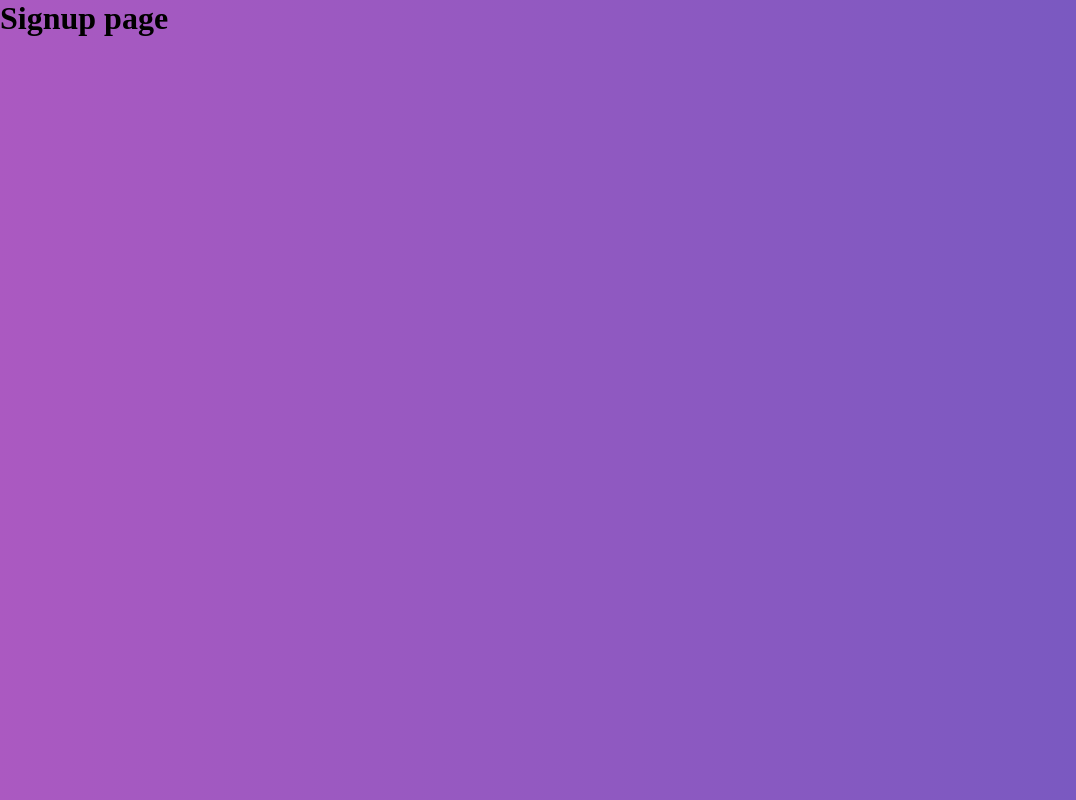
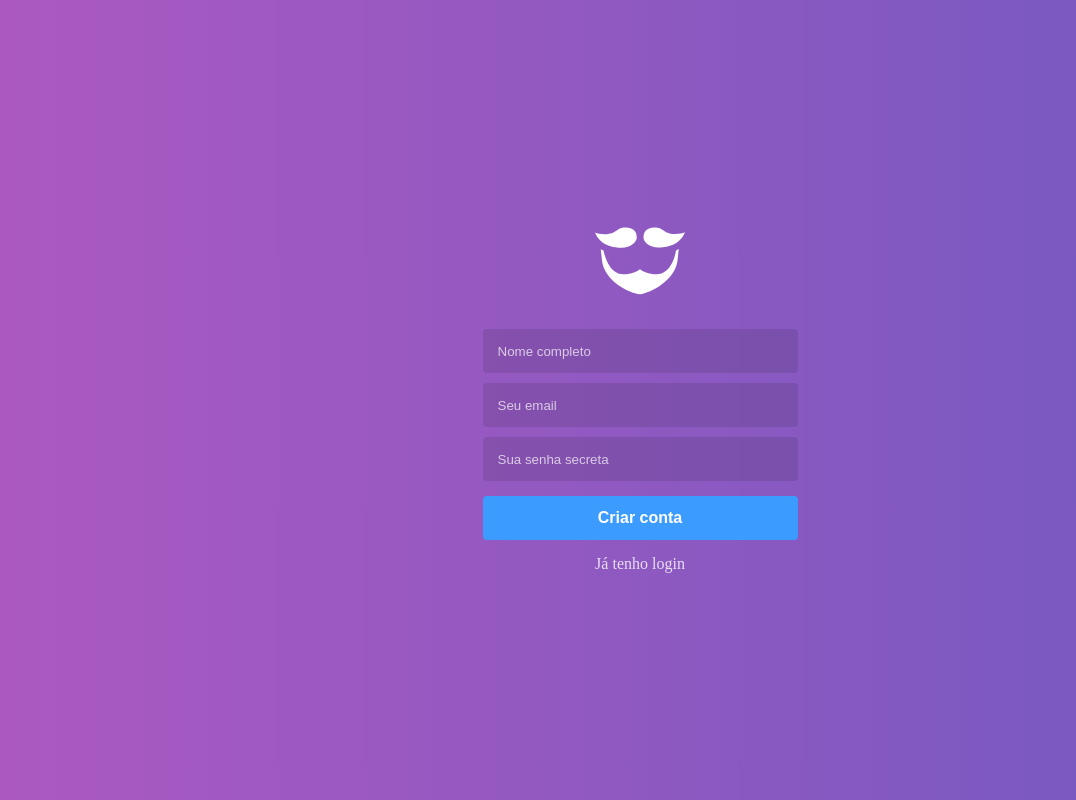
Before and after one commit to barreirabruno/gobarberfront, a React (Create React App) app: page /register in a window 1280 px wide. Shown: the whole page, without its empty margins (0-1076 px from the left). Built offline with nearby package versions, Linux system fonts and the light colour scheme.

Commit message:
Signin and Signup form styled properly

```diff
--- a/package.json
+++ b/package.json
@@ -5,6 +5,7 @@
   "dependencies": {
     "babel-eslint": "10.0.2",
     "history": "^4.9.0",
+    "polished": "^3.4.1",
     "prop-types": "^15.7.2",
     "react": "^16.9.0",
     "react-dom": "^16.9.0",
--- a/src/Pages/SignIn/index.js
+++ b/src/Pages/SignIn/index.js
@@ -1,7 +1,20 @@
 import React from 'react';
+import { Link } from 'react-router-dom';
 
-// import { Container } from './styles';
+import logo from '~/assets/logo.svg';
 
 export default function SignIn() {
-  return <h1>Signin page</h1>;
+  return (
+    <>
+      <img src={logo} alt="Logotipo GoBarber" />
+
+      <form>
+        <input type="email" placeholder="Seu email" />
+        <input type="password" placeholder="Sua senha secreta" />
+
+        <button type="submit">Acessar</button>
+        <Link to="/register">Criar uma conta gratuita</Link>
+      </form>
+    </>
+  );
 }
--- a/src/Pages/SignUp/index.js
+++ b/src/Pages/SignUp/index.js
@@ -1,7 +1,21 @@
 import React from 'react';
+import { Link } from 'react-router-dom';
 
-// import { Container } from './styles';
+import logo from '~/assets/logo.svg';
 
 export default function SignUp() {
-  return <h1>Signup page</h1>;
+  return (
+    <>
+      <img src={logo} alt="Logotipo GoBarber" />
+
+      <form>
+        <input placeholder="Nome completo" />
+        <input type="email" placeholder="Seu email" />
+        <input type="password" placeholder="Sua senha secreta" />
+
+        <button type="submit">Criar conta</button>
+        <Link to="/">Já tenho login</Link>
+      </form>
+    </>
+  );
 }
--- a/src/Pages/_layouts/auth/index.js
+++ b/src/Pages/_layouts/auth/index.js
@@ -1,10 +1,14 @@
 import React from 'react';
 import PropTypes from 'prop-types';
 
-import { Wrapper } from './styles';
+import { Wrapper, Content } from './styles';
 
 export default function AuthLayout({ children }) {
-  return <Wrapper>{children}</Wrapper>;
+  return (
+    <Wrapper>
+      <Content>{children}</Content>
+    </Wrapper>
+  );
 }
 
 AuthLayout.propTypes = {
--- a/src/Pages/_layouts/auth/styles.js
+++ b/src/Pages/_layouts/auth/styles.js
@@ -1,6 +1,64 @@
 import styled from 'styled-components';
+import { darken } from 'polished';
 
 export const Wrapper = styled.div`
   height: 100%;
   background: linear-gradient(-90deg, #7159c1, #ab59c1);
+  display: flex;
+  flex-direction: column;
+  justify-content: center;
+  align-items: center;
 `;
+
+export const Content = styled.div`
+  width: 100%;
+  max-width: 315px;
+  text-align: center;
+
+  form {
+    display: flex;
+    flex-direction: column;
+    margin-top: 30px;
+
+    input {
+      background: rgba(0, 0, 0, 0.1);
+      border: 0;
+      border-radius: 4px;
+      height: 44px;
+      padding: 0 15px;
+      color: #fff;
+      margin: 0 0 10px;
+
+      &::placeholder {
+        color: rgba(255, 255, 255, 0.7);
+      }
+    }
+
+    button {
+      margin: 5px 0 0;
+      height: 44px;
+      background: #3b9bff;
+      font-weight: bold;
+      color: #fff;
+      border: 0;
+      border-radius: 4px;
+      font-size: 16px;
+      transition: background 0.2s;
+
+      &:hover {
+        background: ${darken(0.03, '#3b9bff')};
+      }
+    }
+
+    a {
+      color: #fff;
+      margin-top: 15px;
+      font-size: 16px;
+      opacity: 0.8;
+
+      &:hover {
+        opacity: 1;
+      }
+    }
+  }
+`;
```
Also changed, not shown: src/assets/logo.svg (added), 1 other file (tests, documents, lock files or other folders).
